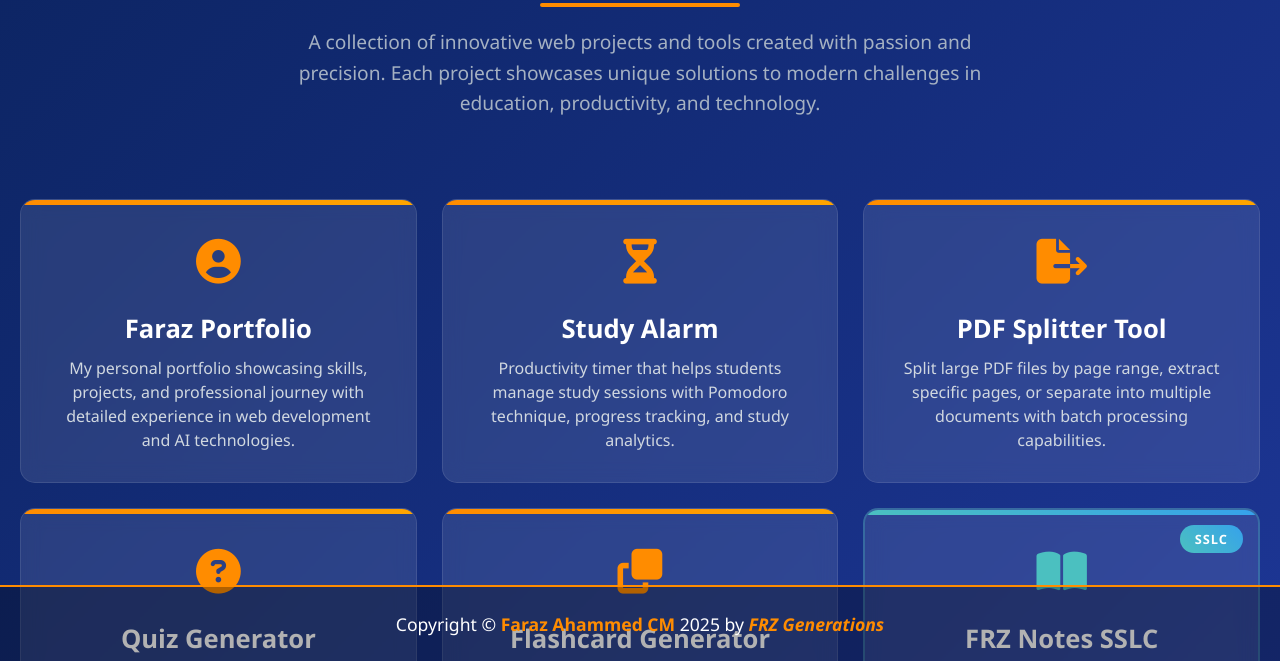
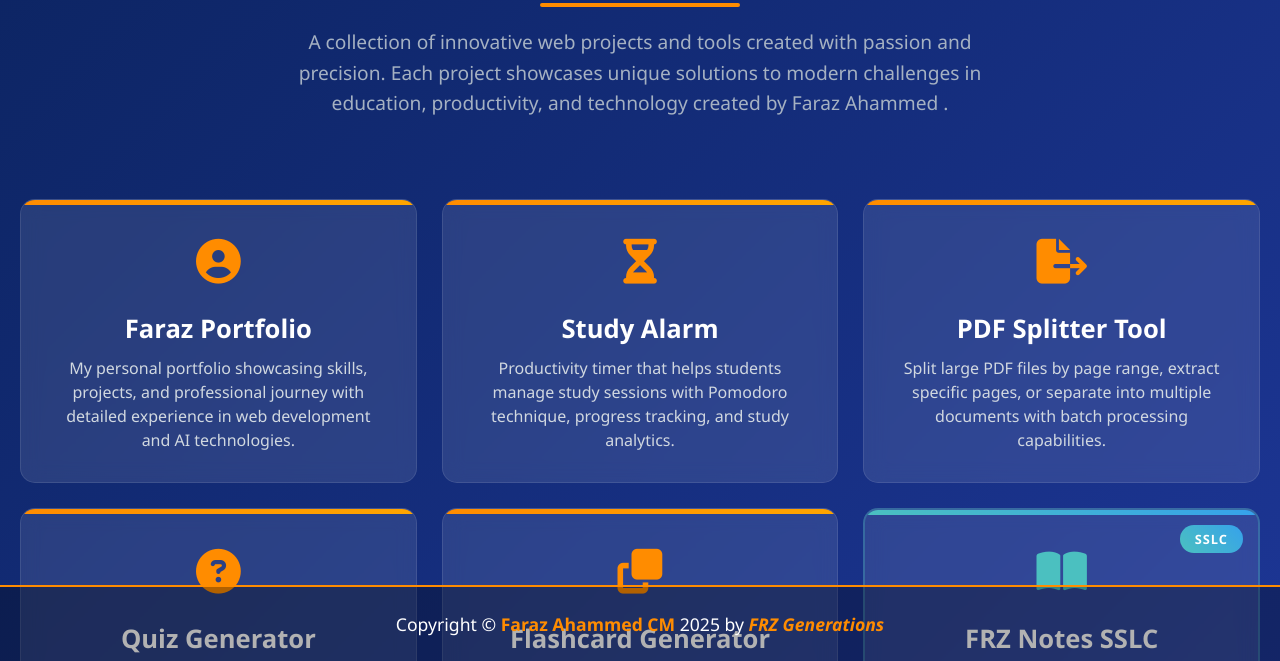
Before and after one commit to farazahammed/Generations, a plain HTML site: page Index.html in a window 1280 px wide. Shown: the part 139-800 px from the top of the page. Drawn offline with Linux system fonts and the light colour scheme.

Commit message:
Update Index.html

```diff
--- a/Index.html
+++ b/Index.html
@@ -320,7 +320,7 @@
     <div class="container">
         <header>
             <h1 class="main-heading">FRZ GENERATIONS</h1>
-            <p class="tagline">A collection of innovative web projects and tools created with passion and precision. Each project showcases unique solutions to modern challenges in education, productivity, and technology.</p>
+            <p class="tagline">A collection of innovative web projects and tools created with passion and precision. Each project showcases unique solutions to modern challenges in education, productivity, and technology created by Faraz Ahammed .</p>
         </header>
 
         <div class="projects-grid">
```
